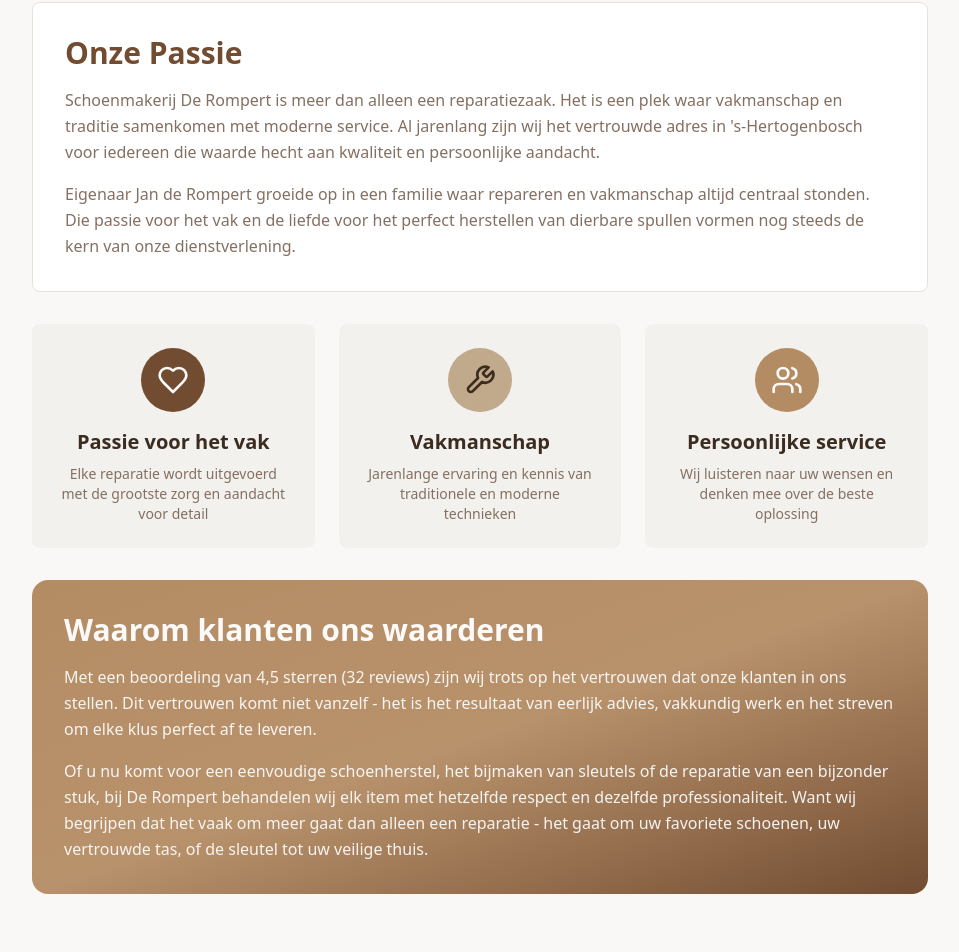
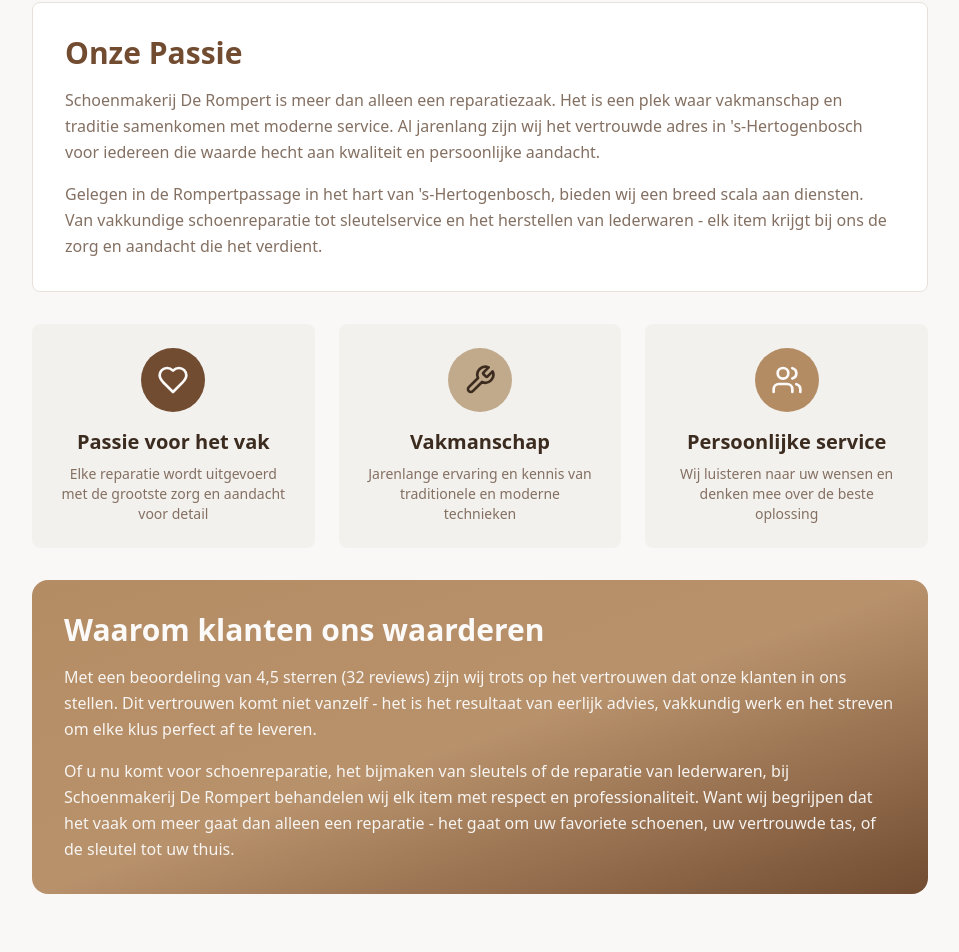
Before and after one commit to Lito073/de-rompert-craft-showcase, a React (Vite) app: page /over-ons in a window 1280 px wide. Shown: the part 312-1264 px from the top of the page, without its empty margins (160-1119 px from the left). Built offline with nearby package versions, Linux system fonts and the light colour scheme; the HTML template or start-up script is replaced by a standard one.

Commit message:
Remove fictional owner info from About page

```diff
--- a/src/pages/About.tsx
+++ b/src/pages/About.tsx
@@ -27,9 +27,9 @@ const About = () => {
                   persoonlijke aandacht.
                 </p>
                 <p className="text-muted-foreground leading-relaxed">
-                  Eigenaar Jan de Rompert groeide op in een familie waar repareren en vakmanschap
-                  altijd centraal stonden. Die passie voor het vak en de liefde voor het perfect
-                  herstellen van dierbare spullen vormen nog steeds de kern van onze dienstverlening.
+                  Gelegen in de Rompertpassage in het hart van 's-Hertogenbosch, bieden wij een breed
+                  scala aan diensten. Van vakkundige schoenreparatie tot sleutelservice en het herstellen
+                  van lederwaren - elk item krijgt bij ons de zorg en aandacht die het verdient.
                 </p>
               </div>
 
@@ -73,11 +73,11 @@ const About = () => {
                   advies, vakkundig werk en het streven om elke klus perfect af te leveren.
                 </p>
                 <p className="leading-relaxed opacity-95">
-                  Of u nu komt voor een eenvoudige schoenherstel, het bijmaken van sleutels of de
-                  reparatie van een bijzonder stuk, bij De Rompert behandelen wij elk item met
-                  hetzelfde respect en dezelfde professionaliteit. Want wij begrijpen dat het vaak om
+                  Of u nu komt voor schoenreparatie, het bijmaken van sleutels of de
+                  reparatie van lederwaren, bij Schoenmakerij De Rompert behandelen wij elk item met
+                  respect en professionaliteit. Want wij begrijpen dat het vaak om
                   meer gaat dan alleen een reparatie - het gaat om uw favoriete schoenen, uw
-                  vertrouwde tas, of de sleutel tot uw veilige thuis.
+                  vertrouwde tas, of de sleutel tot uw thuis.
                 </p>
               </div>
             </div>
```
